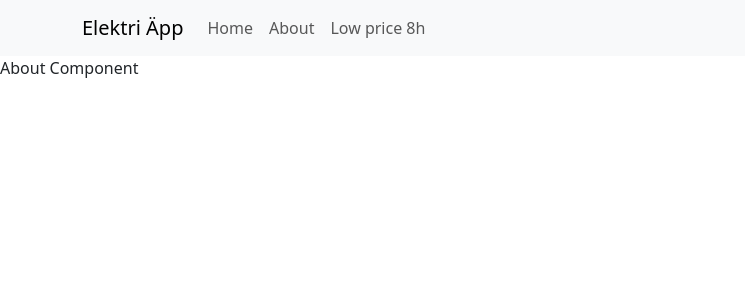
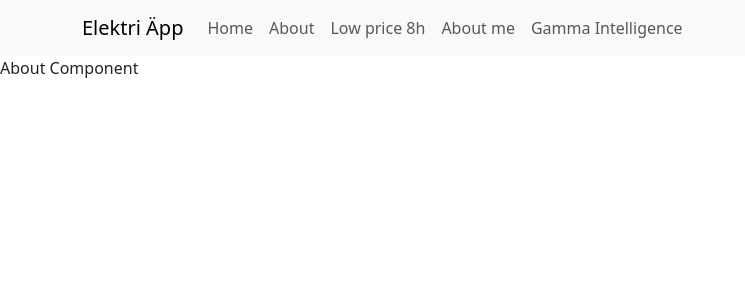
Before and after one commit to ertelicious/elektrikell, a React (Create React App) app: page /about in a window 1280 px wide. Shown: the top 300 px of the page, without its empty margins (0-745 px from the left). Built offline with nearby package versions, Linux system fonts and the light colour scheme; the HTML template or start-up script is replaced by a standard one.

Commit message:
about pages in class

```diff
--- a/src/About/About.jsx
+++ b/src/About/About.jsx
@@ -1,26 +1,27 @@
-import { useEffect } from 'react';
-import { useLocation, useParams, useNavigate } from 'react-router-dom';
+// import { useEffect } from 'react';
+// import { useLocation, useParams, useNavigate } from 'react-router-dom';
+import { useParams } from 'react-router-dom';
 
 
 function About() {
-    const location = useLocation();
-    console.log(location); // для того чтобы в компоненте узнать на какой ссылке мы находимся
+    // const location = useLocation();
+    // console.log(location); // для того чтобы в компоненте узнать на какой ссылке мы находимся
 
     //  для id-шек
-    const params = useParams();
-    // console.log(params);
+    const { who } = useParams();
 
     //  по сути переадресация
-    const navigate = useNavigate();
+    // const navigate = useNavigate();
 
-    useEffect(() => {
-        if (params.id === '999') navigate('/');
-    }, [params, navigate]);
+    // useEffect(() => {
+    //     if (params.id === '999') navigate('/');
+    // }, [params, navigate]);
 
 
-    return (
-        <>About Component</>
-    );
+    if(who === 'me') return <>About me</>;
+    if(who === 'gamma') return <>Gamma Intelligence</>;
+
+    return <>About Component</>;
 }
 
 export default About;
--- a/src/App.jsx
+++ b/src/App.jsx
@@ -1,8 +1,7 @@
-import { Routes, Route } from 'react-router-dom';
-import ElectricPrice from './ElectricPrice';
-import About from './About/About';
-import Navigation from './Navigation';
-
+import { Routes, Route } from "react-router-dom";
+import ElectricPrice from "./ElectricPrice";
+import About from "./About/About";
+import Navigation from "./Navigation";
 
 function App() {
     return (
@@ -13,24 +12,13 @@
                     path="/" // homepage
                     element={<ElectricPrice />} // какой компонент будет homepage'ом
                 />
-                    <Route
-                        path="lowprice/:hours"
-                        element={<ElectricPrice />}
-                    />
-                <Route
-                    path="/about"
-                    element={<About />}
-                />
+                <Route path="lowprice/:hours" element={<ElectricPrice />} />
+                <Route path="/about" element={<About />} />
                 {/* делаем id. для этого нам нужно два роута */}
-                <Route
-                    path="/about/:id"
-                    element={<About />}
-                />
+                <Route path=":who" element={<About />} />
+
                 {/* 404 error */}
-                <Route
-                    path="*"
-                    element={<h1>404</h1>}
-                />
+                <Route path="*" element={<h1>404</h1>} />
             </Routes>
         </>
     );
--- a/src/Navigation.jsx
+++ b/src/Navigation.jsx
@@ -13,6 +13,9 @@
                     <Link to="/" className="nav-link">Home</Link>
                     <Link to="/about" className="nav-link">About</Link>
                     <Link to="/lowprice/8" className="nav-link">Low price 8h</Link>
+                    <Link to="/about/me" className="nav-link">About me</Link>
+                    <Link to="/about/gamma" className="nav-link">Gamma Intelligence</Link>
+
                 </Nav>
             </Container>
         </Navbar>
```
